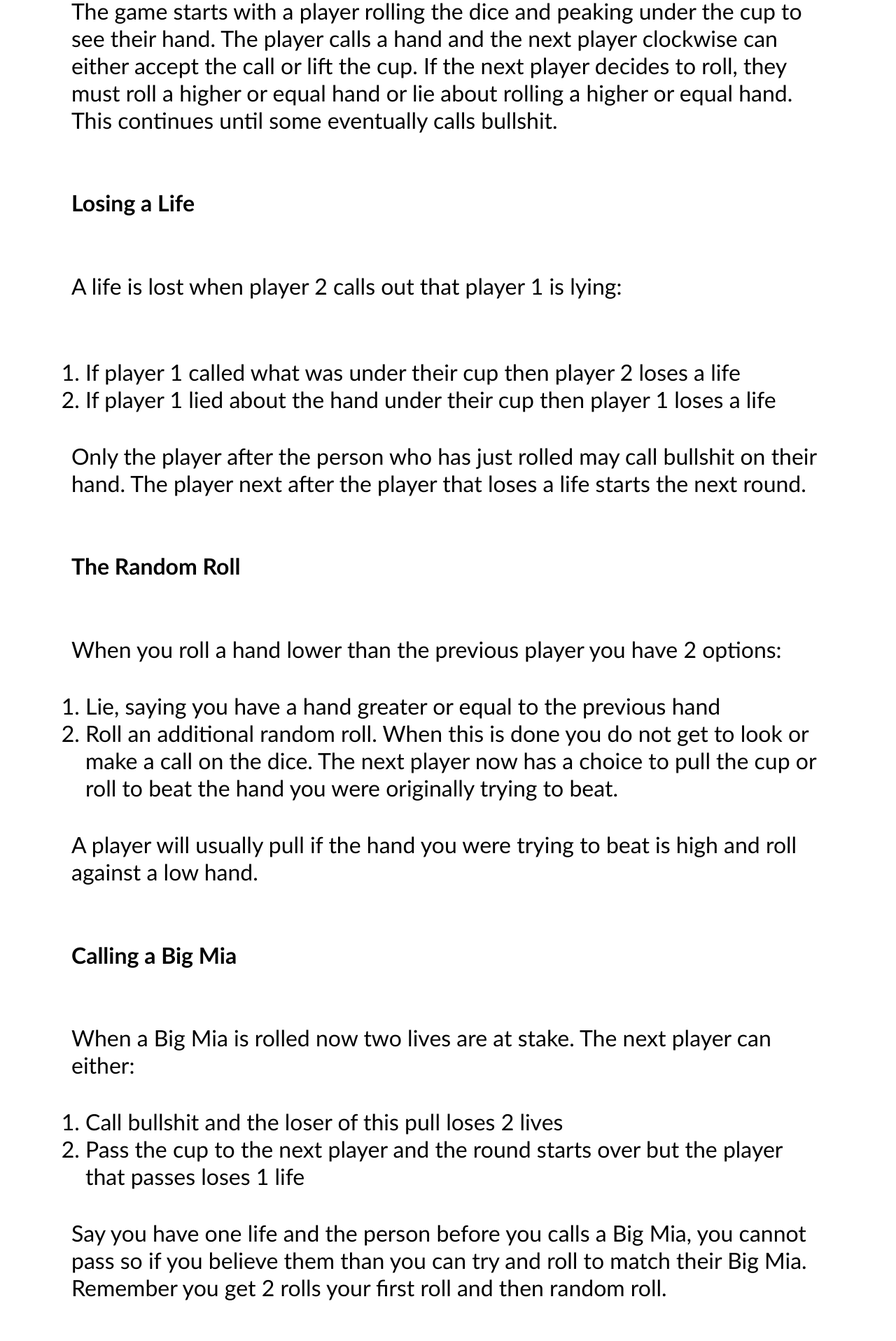
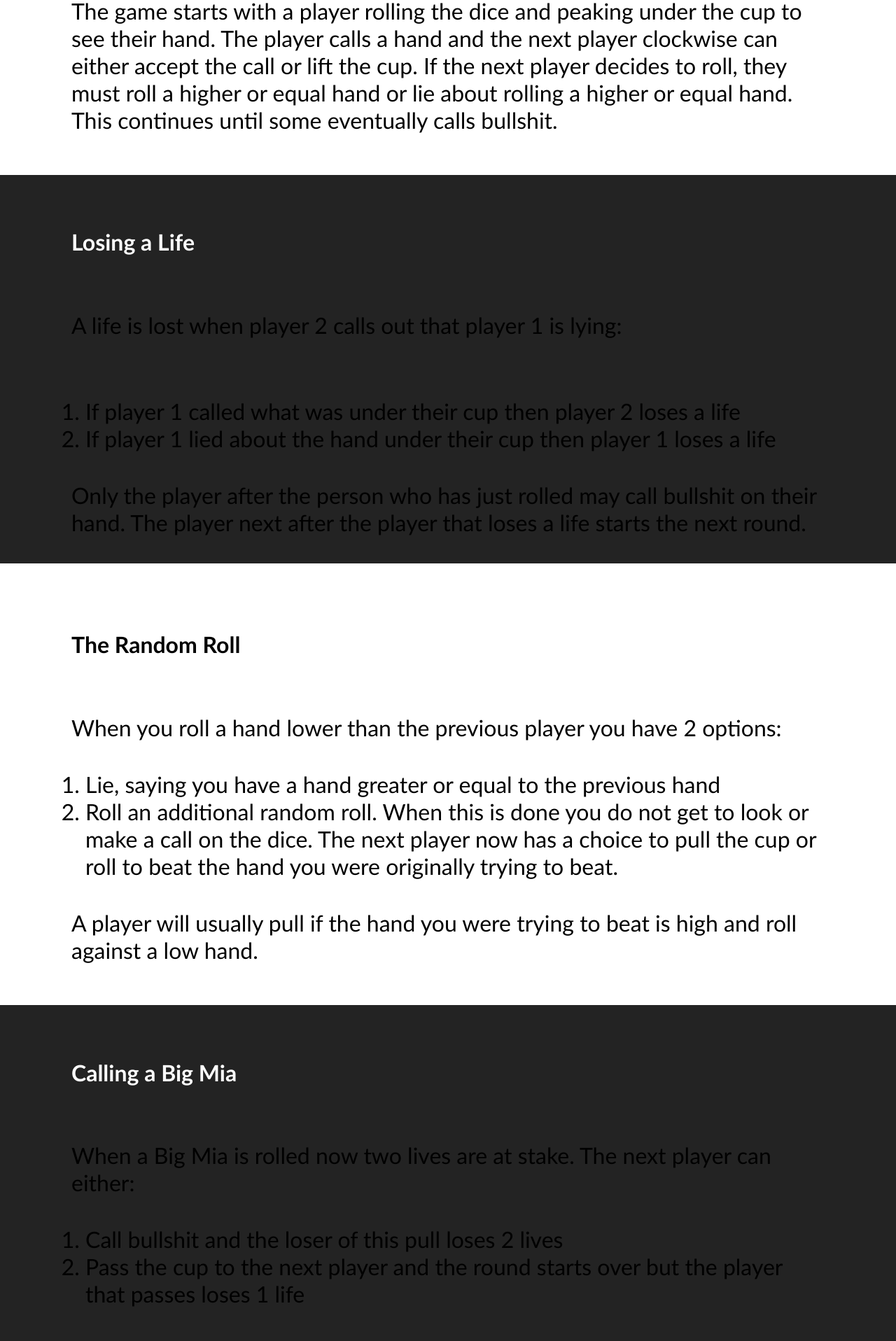
Before and after one commit to bryanrideout/bryanrideout.github.io, a Jekyll site: the page index.html, which Jekyll copies as it is, in a window 1280 px wide. Shown: the part 3325-5241 px from the top of the page at 70% size. Built offline with Jekyll 4.4.1, drawn with Linux system fonts in a browser that asks for light colours.

Commit message:
Update index.html

```diff
--- a/index.html
+++ b/index.html
@@ -75,7 +75,9 @@
 			The player calls a hand and the next player clockwise can either accept the call or lift
 			the cup. If the next player decides to roll, they must roll a higher or equal hand or
 			lie about rolling a higher or equal hand. This continues until some eventually calls bullshit. </p>
+	</div>
 
+	<div class = "blockgrey">
 		<h6>Losing a Life</h6>
 		<p>A life is lost when player 2 calls out that  player 1 is lying:<p>
 		<ol type="1">
@@ -84,7 +86,9 @@
 		</ol>
 		<p>Only the player after the person who has just rolled may call bullshit on their hand. The player next after
 			the player that loses a life starts the next round.</p>
+	</div>
 
+	<div class = "blockwhite">
 		<h6>The Random Roll</h6>
 		<p>When you roll a hand lower than the previous player you have 2 options:</p>
 		<ol type="1">
@@ -94,7 +98,9 @@
 				to beat. </li>
 		</ol>
 		<p>A player will usually pull if the hand you were trying to beat is high and roll against a low hand.</p>
+	</div>
 
+	<div class = "blockgrey">
 		<h6>Calling a Big Mia</h6>
 		<p>When a Big Mia is rolled now two lives are at stake. The next player can either:</p>
 		<ol type="1">
@@ -103,11 +109,15 @@
 		</ol>
 		<p>Say you have one life and the person before you calls a Big Mia, you cannot pass so if you believe them than you can
 			try and roll to match their Big Mia. Remember you get 2 rolls your first roll and then random roll.<p>
+	</div>
 
+	<div class = "blockwhite">
 		<h6>Dice Belong on the Table</h6>
 		<p>If at anytime a player rolls the dice off the table the game is halted and that player must chug their drink. The game
 			continues as normal after this is done. </p>
+	</div>
 
+	<div class = "blockgrey">
 		<h6>The Finish</h6>
 		<p>The first player to lose all 3 lives must take the reward (shotgun beer or a shot). The losing player then begins the
 			next game.<p>
```
